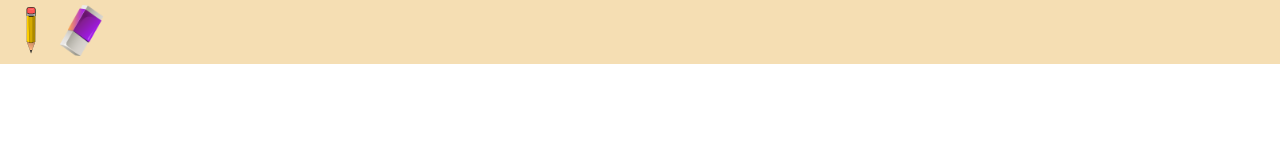
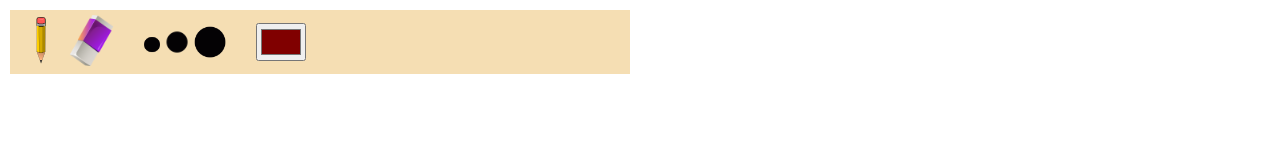
Before and after one commit to codeenrrrun/OpenBoardMajor, a plain HTML site: page index.html in a window 1280 px wide. Drawn offline with Linux system fonts and the light colour scheme.

Commit message:
add size and color feature

```diff
--- a/Script.js
+++ b/Script.js
@@ -6,7 +6,7 @@ let tool = canvas.getContext("2d");
 let isMouseDown = false
 // tool.fillStyle="black"
 // tool.fillRect(0,0,canvas.height/2,canvas.width/2)
-tool.strokeStyle="black"
+tool.strokeStyle="#800000"
 canvas.addEventListener("mousedown",function(e){
     tool.beginPath()
     isMouseDown=true
@@ -45,9 +45,23 @@ for(let i =0;i< options.length;i++){
         let option = e.currentTarget
         let name = option.getAttribute("id")
         if (name == "eraser"){
-            tool.strokeStyle= "white"
+            tool.strokeStyle = "white"
         }else if(name == "pencil"){
             tool.strokeStyle="black"
+        }else if(name =="black1"){
+            tool.lineWidth=0
+        }
+        else if(name =="black2"){
+            tool.lineWidth=7
+        }
+        else if(name =="black3"){
+            tool.lineWidth=20
+        }else{
+            var backRGB = document.getElementById("colorpicker").value;
+            document.getElementById("colorpicker").onchange = function() {
+            backRGB = this.value
+            tool.strokeStyle=backRGB
+            }
         }
     })
 }
--- a/Styles.css
+++ b/Styles.css
@@ -1,13 +1,43 @@
 *{
     margin: 0;
 }
+body{
+    height: 50%;
+    width: 50%;
+}
+
 .tool-bar{
+    margin :10px;
     background-color: wheat;
     height: 4rem;
     display: flex;
-    border-radius: 10;
 }
 .tool-bar img{
     height: 80%;
     margin: 10%;
 }
+
+.bh #black1{
+    margin-left: 30px;
+    height: 30%;
+    align-content: bottom;
+    margin-top: 25px;
+
+}
+.bh #black2{
+    height: 40%;
+    align-content: bottom;
+    margin-top: 19px;
+
+}
+.bh #black3{
+    height: 60%;
+    align-content: bottom;
+    margin-top: 13px;
+}
+.bh #colorpicker{
+    margin-left: 30px;
+    height: 60%;
+    align-content: bottom;
+    margin-top: 13px;
+}
--- a/index.html
+++ b/index.html
@@ -15,6 +15,19 @@
         <div >
             <img class = "tool" id="eraser" src="eraser.png">
         </div>
+        <div class = "bh">
+            <img class = "tool" id="black1" src="black.gif">
+        </div>
+        <div class ="bh">
+            <img class = "tool" id="black2" src="black.gif">
+        </div>
+        <div class ="bh" >
+            <img class = "tool" id="black3" src="black.gif">
+        </div>
+        <div class ="bh">
+            <label for="colorpicker"></label>
+            <input class = "tool" type="color" id="colorpicker" value="#800000">
+        </div>
     </div>
     <canvas></canvas>
     <script src="Script.js"></script>
```
Also changed, not shown: black.gif (added).
